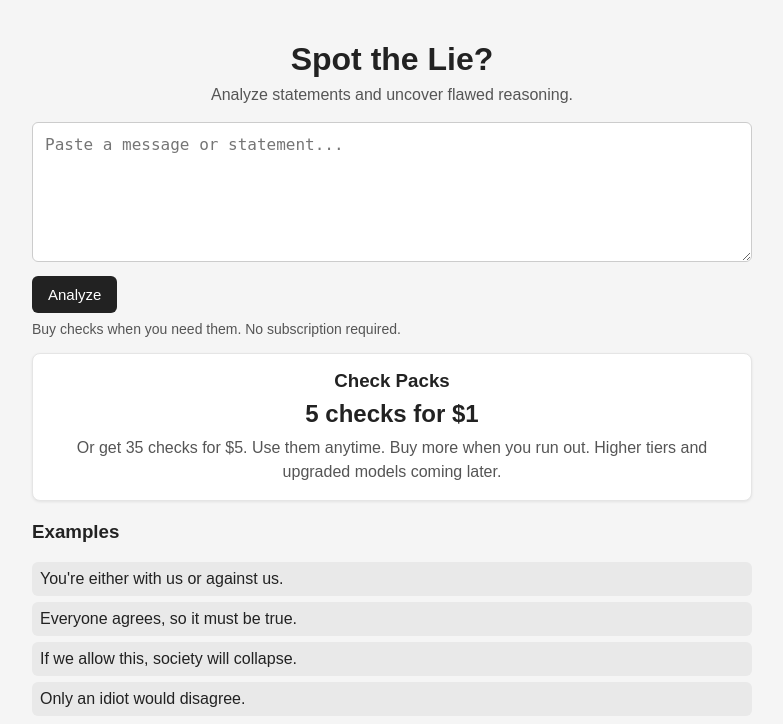
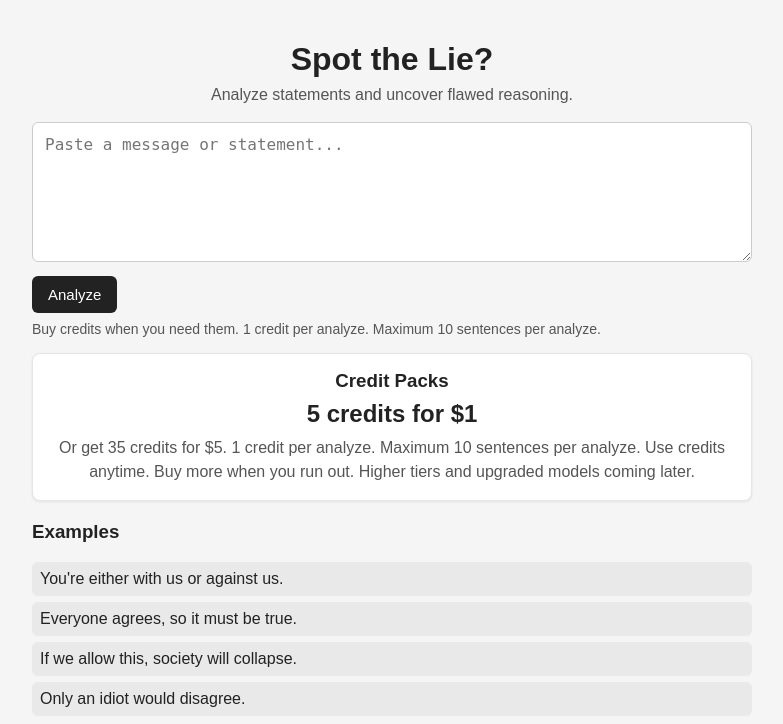
Before and after one commit to ellisward45-eng/logical-fallacy-analyzer, a Flask app: page / in a window 1280 px wide. Shown: the top 724 px of the page, without its empty margins (248-1031 px from the left). Run offline with Flask 3, Linux system fonts and the light colour scheme; parts of the project's set-up code (start-up, migrations or seed data) failed here and were passed over.

Commit message:
Update homepage pricing to credits

```diff
--- a/templates/index.html
+++ b/templates/index.html
@@ -222,14 +222,14 @@
 
   <button onclick="runAnalysis()">Analyze</button>
 
-<div class="notice">Buy checks when you need them. No subscription required.</div>
+<div class="notice">Buy credits when you need them. 1 credit per analyze. Maximum 10 sentences per analyze.</div>
 
-  <div class="pricing-box">
-  <h3>Check Packs</h3>
-  <div class="price-line">5 checks for $1</div>
+ <div class="pricing-box">
+  <h3>Credit Packs</h3>
+  <div class="price-line">5 credits for $1</div>
   <p class="pricing-text">
-    Or get 35 checks for $5. Use them anytime. Buy more when you run out.
-    Higher tiers and upgraded models coming later.
+    Or get 35 credits for $5. 1 credit per analyze. Maximum 10 sentences per analyze.
+    Use credits anytime. Buy more when you run out. Higher tiers and upgraded models coming later.
   </p>
 </div>
 
```
